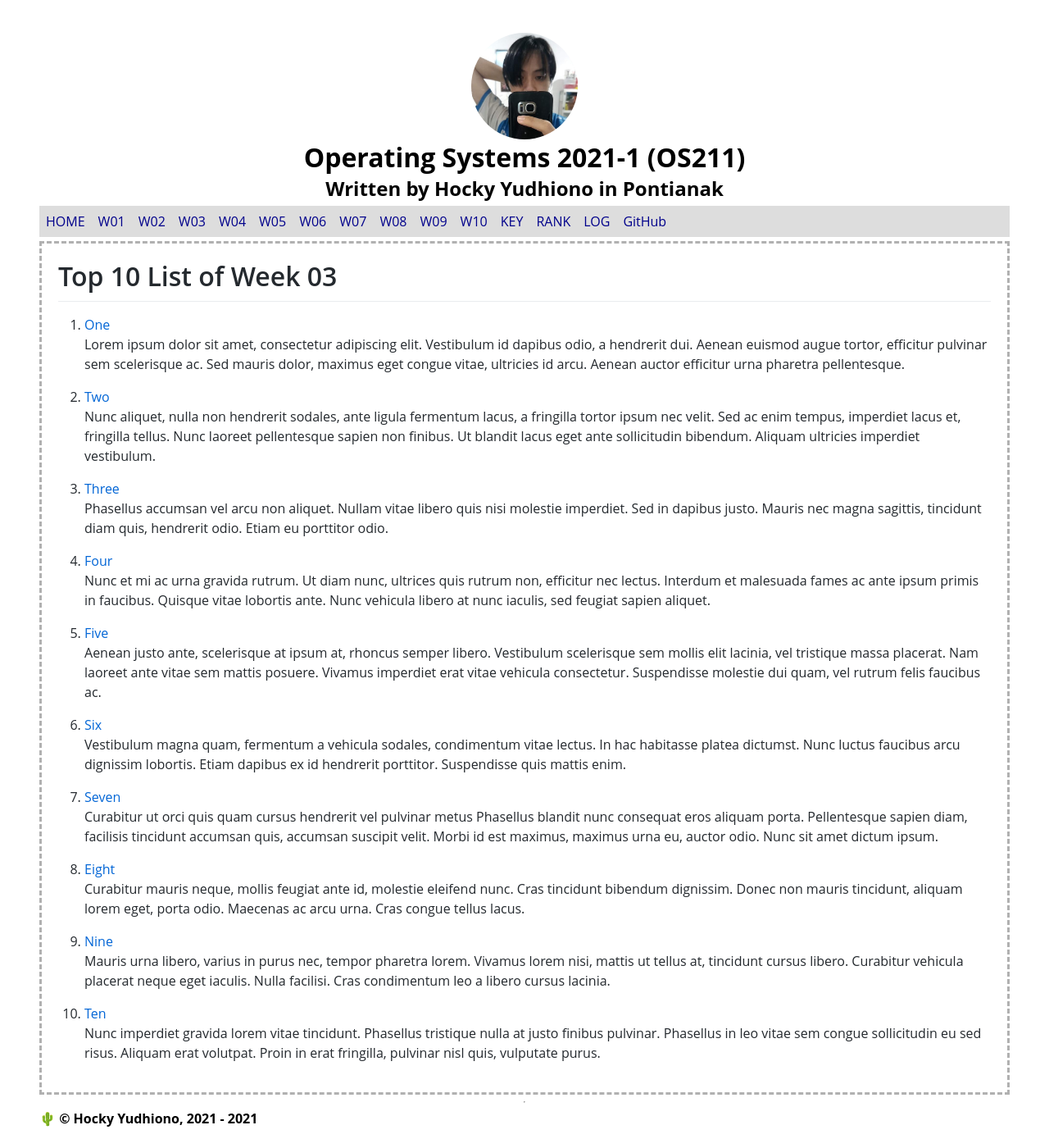
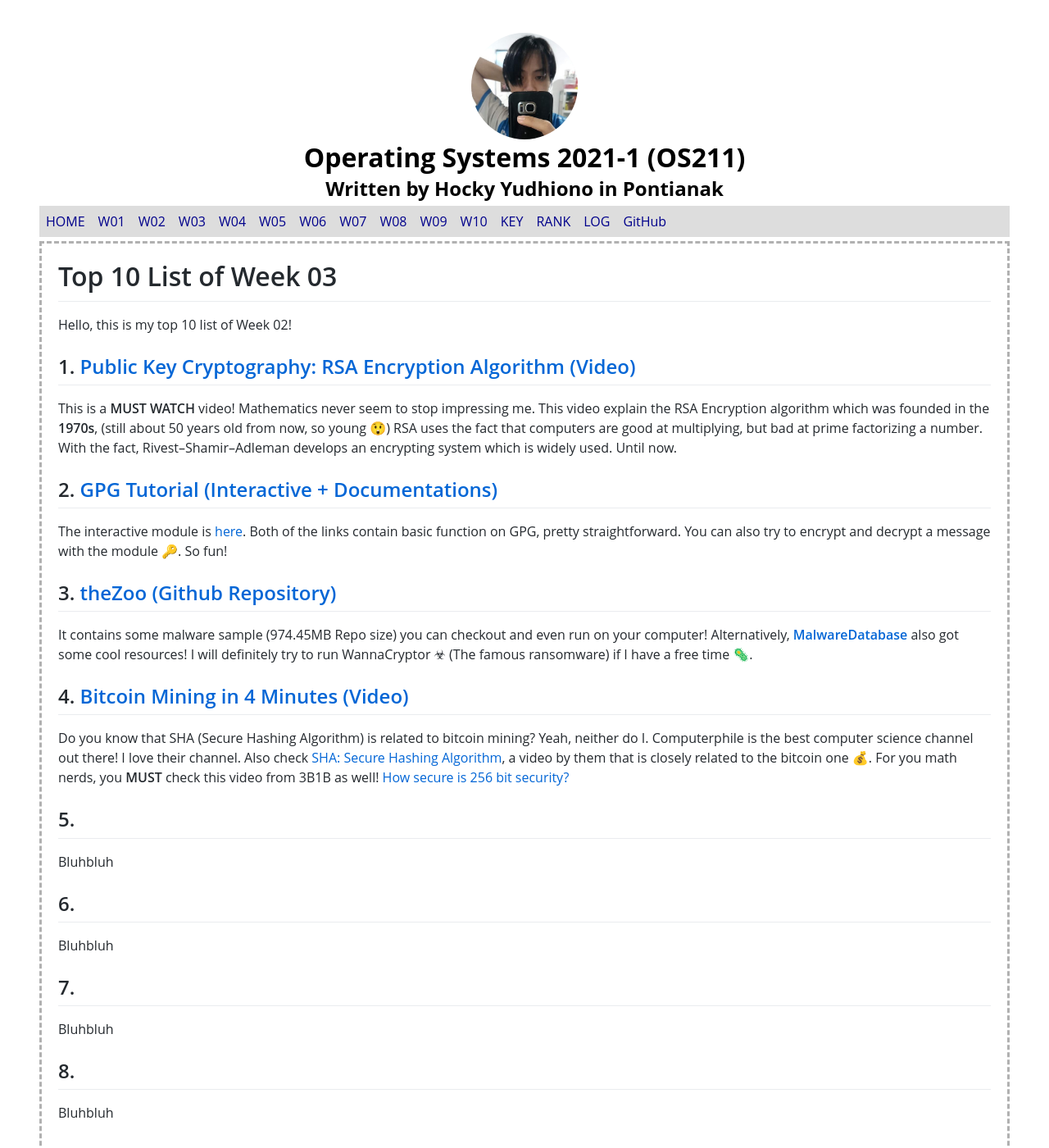
Before and after one commit to Bimabara/os211, a Jekyll site: the page built from w03.md, in a window 1280 px wide and 1400 px high. Shown: the whole window at 82% size. Built offline with Jekyll 4.4.1, drawn with Linux system fonts in a browser that asks for light colours; our own code applies the rules of GitHub Pages for plain Markdown files; some of the changed text lies outside the part shown.

Commit message:
[W02] Add week 2 and template for week 3

```diff
--- a/w03.md
+++ b/w03.md
@@ -5,72 +5,48 @@ permalink: /W03/
 
 # Top 10 List of Week 03
 
-1. [One](https://en.wikipedia.org/wiki/1)<br>
-Lorem ipsum dolor sit amet, consectetur adipiscing elit.
-Vestibulum id dapibus odio, a hendrerit dui.
-Aenean euismod augue tortor, efficitur pulvinar sem scelerisque ac.
-Sed mauris dolor, maximus eget congue vitae, ultricies id arcu.
-Aenean auctor efficitur urna pharetra pellentesque.
+Hello, this is my top 10 list of Week 02!
 
-2. [Two](https://en.wikipedia.org/wiki/2)<br>
-Nunc aliquet, nulla non hendrerit sodales, ante ligula fermentum lacus, a fringilla tortor ipsum nec velit.
-Sed ac enim tempus, imperdiet lacus et, fringilla tellus.
-Nunc laoreet pellentesque sapien non finibus.
-Ut blandit lacus eget ante sollicitudin bibendum.
-Aliquam ultricies imperdiet vestibulum.
+## 1. [Public Key Cryptography: RSA Encryption Algorithm (Video)](https://www.youtube.com/watch?v=wXB-V_Keiu8)
 
-3. [Three](https://en.wikipedia.org/wiki/3)<br>
-Phasellus accumsan vel arcu non aliquet.
-Nullam vitae libero quis nisi molestie imperdiet.
-Sed in dapibus justo.
-Mauris nec magna sagittis, tincidunt diam quis, hendrerit odio.
-Etiam eu porttitor odio.
+This is a **MUST WATCH** video! Mathematics never seem to stop impressing me. This video explain the RSA Encryption algorithm which was founded in the **1970s**, (still about 50 years old from now, so young 😲) RSA uses the fact that computers are good at multiplying, but bad at prime factorizing a number. With the fact, Rivest–Shamir–Adleman develops an encrypting system which is widely used. Until now.
 
-4. [Four](https://en.wikipedia.org/wiki/4)<br>
-Nunc et mi ac urna gravida rutrum.
-Ut diam nunc, ultrices quis rutrum non, efficitur nec lectus.
-Interdum et malesuada fames ac ante ipsum primis in faucibus.
-Quisque vitae lobortis ante.
-Nunc vehicula libero at nunc iaculis, sed feugiat sapien aliquet.
+## 2. [GPG Tutorial (Interactive + Documentations)](https://www.devdungeon.com/content/gpg-tutorial)
 
-5. [Five](https://en.wikipedia.org/wiki/5)<br>
-Aenean justo ante, scelerisque at ipsum at, rhoncus semper libero.
-Vestibulum scelerisque sem mollis elit lacinia, vel tristique massa placerat.
-Nam laoreet ante vitae sem mattis posuere.
-Vivamus imperdiet erat vitae vehicula consectetur.
-Suspendisse molestie dui quam, vel rutrum felis faucibus ac.
+The interactive module is [here](https://www.igolder.com/PGP/). Both of the links contain basic function on GPG, pretty straightforward. You can also try to encrypt and decrypt a message with the module 🔑. So fun!
 
-6. [Six](https://en.wikipedia.org/wiki/6)<br>
-Vestibulum magna quam, fermentum a vehicula sodales, condimentum vitae lectus.
-In hac habitasse platea dictumst.
-Nunc luctus faucibus arcu dignissim lobortis.
-Etiam dapibus ex id hendrerit porttitor.
-Suspendisse quis mattis enim.
+## 3. [theZoo (Github Repository)](https://github.com/ytisf/theZoo)
 
-7. [Seven](https://en.wikipedia.org/wiki/7)<br>
-Curabitur ut orci quis quam cursus hendrerit vel pulvinar metus
-Phasellus blandit nunc consequat eros aliquam porta.
-Pellentesque sapien diam, facilisis tincidunt accumsan quis, accumsan suscipit velit.
-Morbi id est maximus, maximus urna eu, auctor odio.
-Nunc sit amet dictum ipsum.
+It contains some malware sample (974.45MB Repo size) you can checkout and even run on your computer! Alternatively, [**MalwareDatabase**](https://github.com/Endermanch/MalwareDatabase) also got some cool resources! I will definitely try to run WannaCryptor ☣ (The famous ransomware) if I have a free time 🦠.
 
-8. [Eight](https://en.wikipedia.org/wiki/8)<br>
-Curabitur mauris neque, mollis feugiat ante id, molestie eleifend nunc.
-Cras tincidunt bibendum dignissim.
-Donec non mauris tincidunt, aliquam lorem eget, porta odio.
-Maecenas ac arcu urna.
-Cras congue tellus lacus.
+## 4. [Bitcoin Mining in 4 Minutes (Video)](https://www.youtube.com/watch?v=wTC31ZI6QM4)
 
-9. [Nine](https://en.wikipedia.org/wiki/9)<br>
-Mauris urna libero, varius in purus nec, tempor pharetra lorem.
-Vivamus lorem nisi, mattis ut tellus at, tincidunt cursus libero.
-Curabitur vehicula placerat neque eget iaculis.
-Nulla facilisi.
-Cras condimentum leo a libero cursus lacinia.
+Do you know that SHA (Secure Hashing Algorithm) is related to bitcoin mining? Yeah, neither do I. Computerphile is the best computer science channel out there! I love their channel. Also check [SHA: Secure Hashing Algorithm](https://www.youtube.com/watch?v=DMtFhACPnTY), a video by them that is closely related to the bitcoin one 💰. For you math nerds, you **MUST** check this video from 3B1B as well! [How secure is 256 bit security?](https://www.youtube.com/watch?v=S9JGmA5_unY)
 
-10. [Ten](https://en.wikipedia.org/wiki/10)<br>
-Nunc imperdiet gravida lorem vitae tincidunt.
-Phasellus tristique nulla at justo finibus pulvinar.
-Phasellus in leo vitae sem congue sollicitudin eu sed risus.
-Aliquam erat volutpat.
-Proin in erat fringilla, pulvinar nisl quis, vulputate purus.
+## 5. []()
+
+Bluhbluh
+
+## 6. []()
+
+Bluhbluh
+
+## 7. []()
+
+Bluhbluh
+
+## 8. []()
+
+Bluhbluh
+
+## 9. []()
+
+Bluhbluh
+
+## 10. []()
+
+Bluhbluh
+
+That's all Week 2 from me. I'll start doing Week 3 as soon as possible!
+
+Peace out!
```
Also changed, not shown: w02.md (+27 -1 lines).
